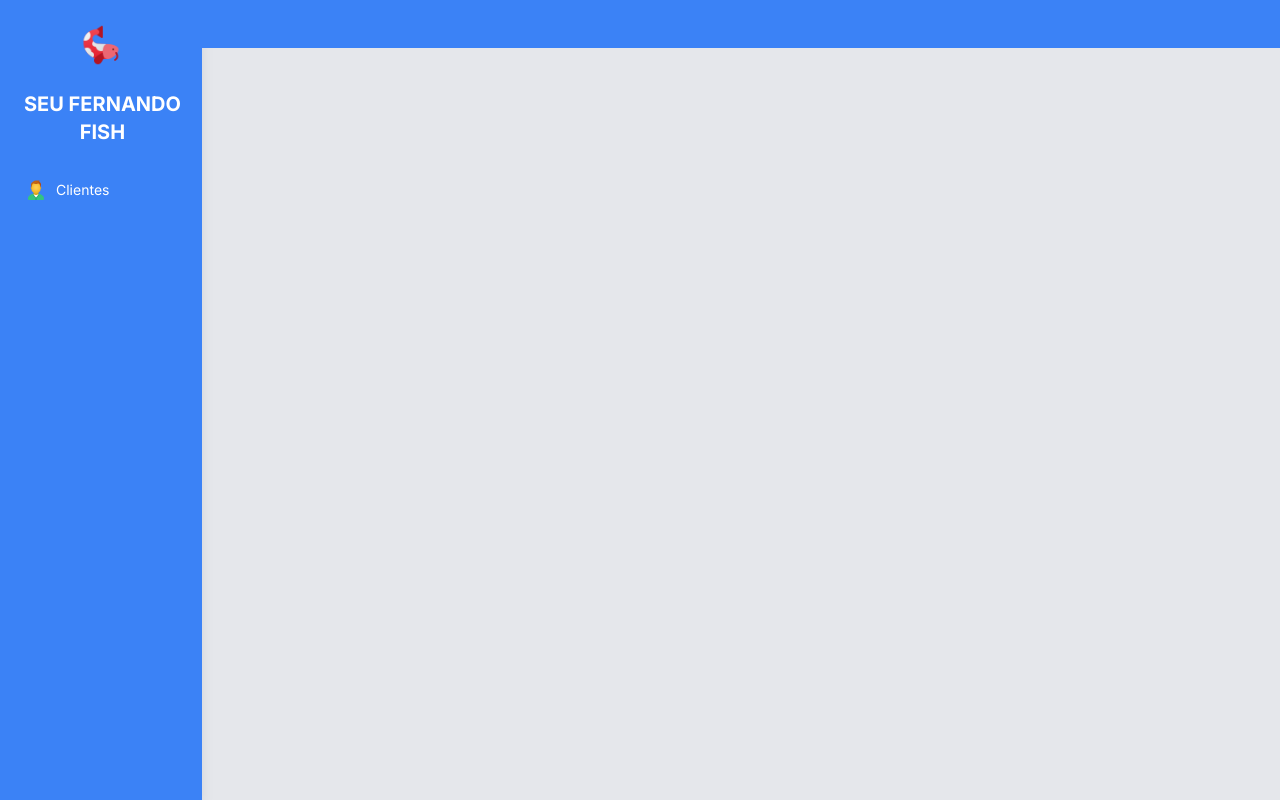
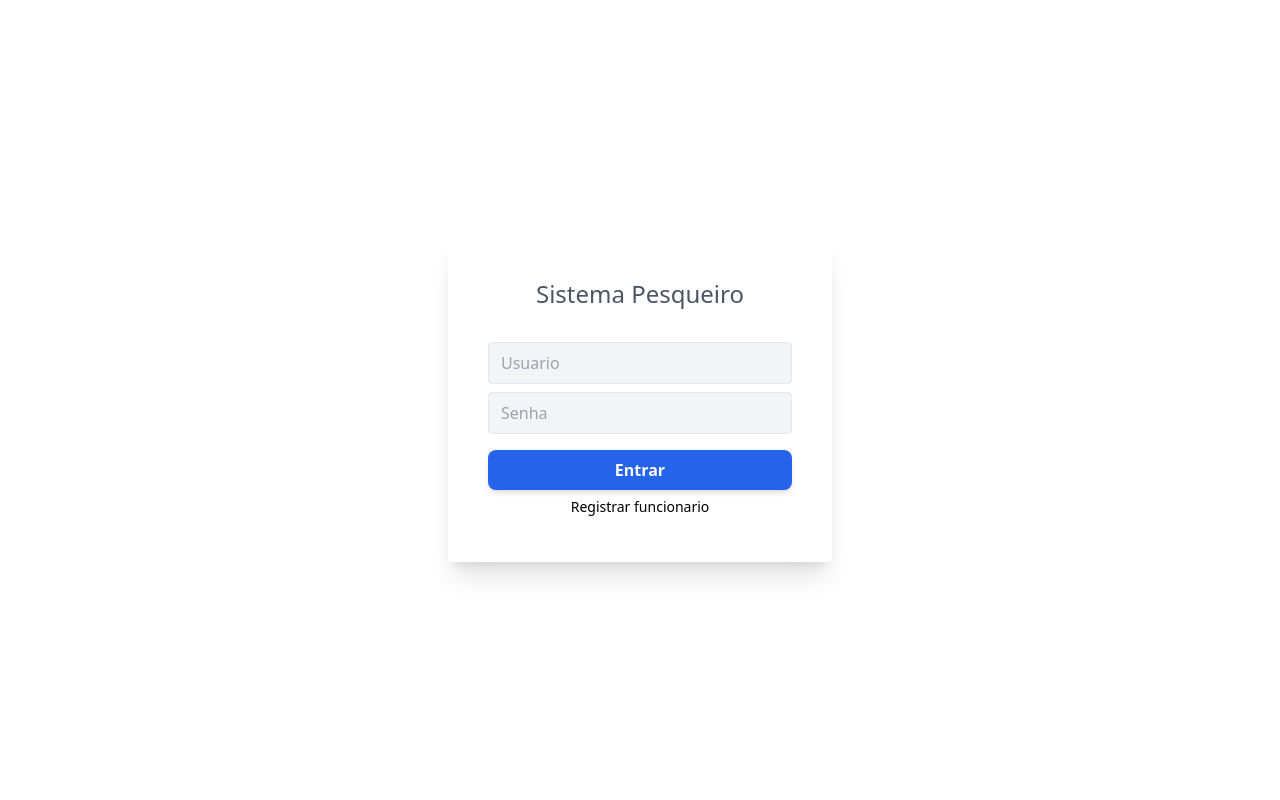
Before and after one commit to gr-Soares/pesqueiro_client, a Next.js app: page / in a window 1280 px wide. Built offline with nearby package versions, Linux system fonts and the light colour scheme.

Commit message:
Componet Input, login form

```diff
--- a/package.json
+++ b/package.json
@@ -11,7 +11,8 @@
   "dependencies": {
     "next": "14.2.3",
     "react": "^18",
-    "react-dom": "^18"
+    "react-dom": "^18",
+    "react-hook-form": "^7.51.5"
   },
   "devDependencies": {
     "@types/node": "^20",
--- /dev/null
+++ b/src/api/models/login.ts
@@ -0,0 +1,4 @@
+export type Login = {
+    username: string
+    password: string
+}
--- /dev/null
+++ b/src/app/dashboard/layout.tsx
@@ -0,0 +1,36 @@
+import Image from "next/image"
+import { Header } from "@/components/header";
+import { Sidebar } from "@/components/sidebar";
+
+
+export default function DashboardLayout({
+  children,
+}: Readonly<{
+  children: React.ReactNode;
+}>) {
+  return (
+    <main className="relative h-screen overflow-hidden bg-gray-200">
+      <div className="flex items-start justify-between">
+        <div className="relative hidden h-screen shadow-lg lg:block w-60">
+          <div className="h-full bg-blue-500">
+            <div className="flex justify-center items-center align-middle pt-6">
+              <Image src={"/icons/icons8-fish-48.png"} alt={""} width="42" height="642" />
+            </div>
+            <div className="flex items-center pt-6 ml-6">
+              <p className="text-xl font-bold text-center text-white">
+                SEU FERNANDO <br /> FISH
+              </p>
+            </div>
+            <Sidebar />
+          </div>
+        </div>
+        <div className="flex flex-col w-full md:space-y-4">
+          <Header />
+          <div className="flex flex-col items-center w-full my-6 space-y-4 md:space-x-4 md:space-y-0 md:flex-row pl-4">
+            {children}
+          </div>
+        </div>
+      </div>
+    </main>
+  );
+}
--- a/src/app/layout.tsx
+++ b/src/app/layout.tsx
@@ -1,7 +1,4 @@
 import type { Metadata } from "next";
-import Image from "next/image"
-import { Header } from "@/components/header";
-import { Sidebar } from "@/components/sidebar";
 import { Inter } from "next/font/google";
 import "./globals.css";
 
@@ -20,29 +17,7 @@ export default function RootLayout({
   return (
     <html lang="pt-br">
       <body className={inter.className}>
-        <main className="relative h-screen overflow-hidden bg-gray-200">
-          <div className="flex items-start justify-between">
-            <div className="relative hidden h-screen shadow-lg lg:block w-60">
-              <div className="h-full bg-blue-500">
-                <div className="flex justify-center items-center align-middle pt-6">
-                  <Image src={"/icons/icons8-fish-48.png"} alt={""} width="42" height="642" />
-                </div>
-                <div className="flex items-center pt-6 ml-6">
-                  <p className="text-xl font-bold text-center text-white">
-                    SEU FERNANDO <br /> FISH
-                  </p>
-                </div>
-                <Sidebar />
-              </div>
-            </div>
-            <div className="flex flex-col w-full md:space-y-4">
-              <Header />
-              <div className="flex flex-col items-center w-full my-6 space-y-4 md:space-x-4 md:space-y-0 md:flex-row pl-4">
-                {children}
-              </div>
-            </div>
-          </div>
-        </main>
+        {children}
       </body>
     </html>
   );
--- a/src/app/page.tsx
+++ b/src/app/page.tsx
@@ -1,7 +1,10 @@
+import LoginForm from "@/components/login";
 
 
 export default function Home() {
   return (
-    <></>
+    <>
+      <LoginForm />
+    </>
   );
 }
--- /dev/null
+++ b/src/components/form/input.tsx
@@ -0,0 +1,14 @@
+import React from "react";
+
+
+export const InputText = React.forwardRef((
+    { register, inputType, placeholder, name, title }:
+        { register: any, inputType: "text" | "password", placeholder: string, name: string, title:string }, ref
+) => {
+    return (
+        <div>
+            <label className="text-sm text-gray-700 block mb-1 font-bold">{title}</label>
+            <input {...register(name)} type={inputType} placeholder={placeholder} className="bg-gray-100 border border-gray-200 rounded py-1 px-3 block focus:ring-blue-500 focus:border-blue-500 text-gray-700 w-full" />
+        </div>
+    )
+})
--- /dev/null
+++ b/src/components/login.tsx
@@ -0,0 +1,58 @@
+"use client"
+
+import { SubmitHandler, useForm } from "react-hook-form"
+import { InputText } from "./form/input"
+import { Login } from "@/api/models/login"
+import Link from "next/link"
+import { useRouter } from "next/navigation"
+
+const LoginForm = () => {
+
+    const { register, handleSubmit } = useForm<Login>()
+
+    const router = useRouter();
+
+    const submit: SubmitHandler<Login> = async (inputs) => {
+        console.log(inputs)
+        router.push("/dashboard")
+    }
+
+    return (
+
+        <div className="w-full h-screen font-sans bg-cover bg-landscape">
+            <div className="container flex items-center justify-center flex-1 h-full mx-auto">
+                <div className="w-full max-w-lg">
+                    <div className="leading-loose">
+                        <form className="max-w-sm p-10 m-auto rounded shadow-xl bg-white/25" onSubmit={handleSubmit(submit)}>
+                            <p className="mb-8 text-2xl font-light text-center text-gray-600">
+                                Sistema Pesqueiro
+                            </p>
+                            <div className="mb-2">
+                                <InputText register={register} inputType="text" title="" placeholder="Usuario" name="username" />
+                            </div>
+                            <div className="mb-2">
+                                <InputText register={register} inputType="password" title="" placeholder="Senha" name="password" />
+                            </div>
+                            <div className="flex items-center justify-between mt-4">
+                                <button type="submit" className="py-2 px-4  bg-blue-600 hover:bg-blue-700 focus:ring-indigo-500 focus:ring-offset-indigo-200 text-white w-full transition ease-in duration-200 text-center text-base font-semibold shadow-md focus:outline-none focus:ring-2 focus:ring-offset-2  rounded-lg ">
+                                    Entrar
+                                </button>
+                            </div>
+                            <div className="text-center">
+                                <Link href="#">
+                                    <span className="right-0 inline-block text-sm font-light align-baseline text-500 hover:text-gray-800">
+                                        Registrar funcionario
+                                    </span>
+                                </Link>
+                            </div>
+                        </form>
+                    </div>
+                </div>
+            </div>
+        </div>
+
+    )
+}
+
+
+export default LoginForm
--- a/src/components/sidebar.tsx
+++ b/src/components/sidebar.tsx
@@ -28,7 +28,7 @@ export const Sidebar = () => {
     return (
         <nav className="mt-6">
             <div>
-                <SideBarItem href="/cliente" title="Clientes" image="/icons/icons8-client-48.png" />
+                <SideBarItem href="/dashboard/cliente" title="Clientes" image="/icons/icons8-client-48.png" />
             </div>
         </nav>
     )
```
Also changed, not shown: src/app/dashboard/page.tsx (added, +7 -0 lines), src/app/dashboard/cliente/page.tsx (renamed from src/app/cliente/page.tsx), 1 other file (tests, documents, lock files or other folders).
